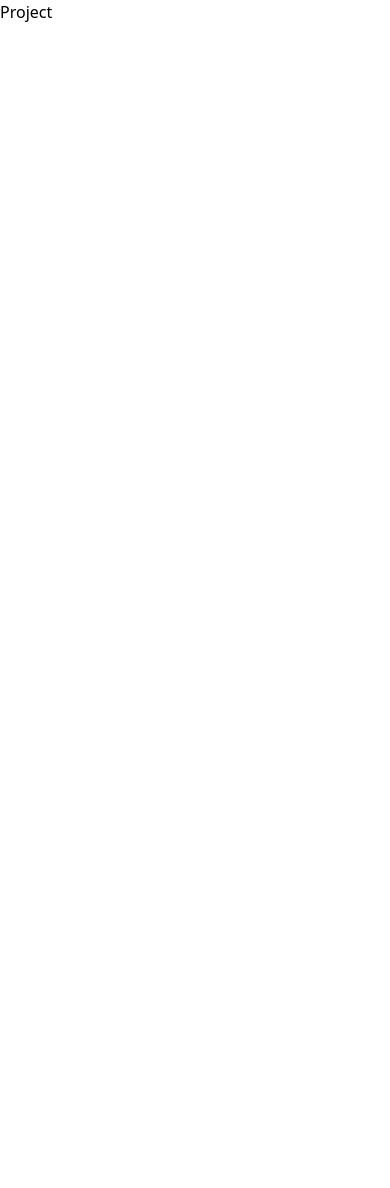
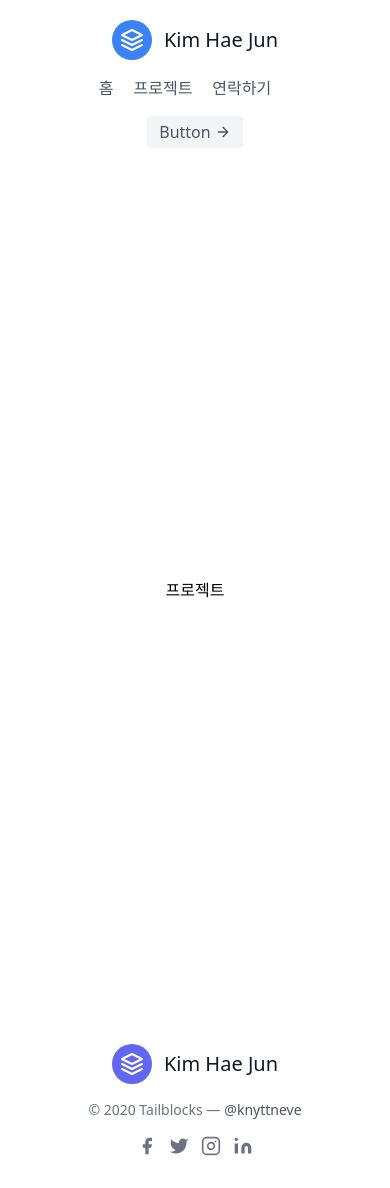
Before and after one commit to Dankimhaejun/next-haejun-portfolio, a Next.js app: page /projects in a window 390 px wide. Before the commit the page ends 844 px from the top, so only its background shows below. Built offline with nearby package versions, Linux system fonts and the light colour scheme.

Commit message:
feat - Add link

```diff
--- a/src/components/footer.tsx
+++ b/src/components/footer.tsx
@@ -1,9 +1,14 @@
+import Link from 'next/link'
+
 export default function Footer() {
   return (
     <>
       <footer className="text-gray-600 body-font">
         <div className="container px-5 py-8 mx-auto flex items-center sm:flex-row flex-col">
-          <a className="flex title-font font-medium items-center md:justify-start justify-center text-gray-900">
+          <Link
+            href="/"
+            className="flex title-font font-medium items-center md:justify-start justify-center text-gray-900"
+          >
             <svg
               xmlns="http://www.w3.org/2000/svg"
               fill="none"
@@ -17,7 +22,7 @@ export default function Footer() {
               <path d="M12 2L2 7l10 5 10-5-10-5zM2 17l10 5 10-5M2 12l10 5 10-5"></path>
             </svg>
             <span className="ml-3 text-xl">Kim Hae Jun</span>
-          </a>
+          </Link>
           <p className="text-sm text-gray-500 sm:ml-4 sm:pl-4 sm:border-l-2 sm:border-gray-200 sm:py-2 sm:mt-0 mt-4">
             © 2020 Tailblocks —
             <a
--- a/src/components/header.tsx
+++ b/src/components/header.tsx
@@ -1,9 +1,14 @@
+import Link from 'next/link'
+
 export default function Header() {
   return (
     <>
       <header className="text-gray-600 body-font">
         <div className="container mx-auto flex flex-wrap p-5 flex-col md:flex-row items-center">
-          <a className="flex title-font font-medium items-center text-gray-900 mb-4 md:mb-0">
+          <Link
+            href="/"
+            className="flex title-font font-medium items-center text-gray-900 mb-4 md:mb-0"
+          >
             <svg
               xmlns="http://www.w3.org/2000/svg"
               fill="none"
@@ -17,11 +22,20 @@ export default function Header() {
               <path d="M12 2L2 7l10 5 10-5-10-5zM2 17l10 5 10-5M2 12l10 5 10-5"></path>
             </svg>
             <span className="ml-3 text-xl">Kim Hae Jun</span>
-          </a>
+          </Link>
           <nav className="md:ml-auto flex flex-wrap items-center text-base justify-center">
-            <a className="mr-5 hover:text-gray-900">홈</a>
-            <a className="mr-5 hover:text-gray-900">프로젝트</a>
-            <a className="mr-5 hover:text-gray-900">연락하기</a>
+            <Link href="/" className="mr-5 hover:text-gray-900">
+              홈
+            </Link>
+            <Link href="/projects" className="mr-5 hover:text-gray-900">
+              프로젝트
+            </Link>
+            <Link
+              href="https://open.kakao.com/o/sHTTUh3f"
+              className="mr-5 hover:text-gray-900"
+            >
+              연락하기
+            </Link>
           </nav>
           <button className="inline-flex items-center bg-gray-100 border-0 py-1 px-3 focus:outline-none hover:bg-gray-200 rounded text-base mt-4 md:mt-0">
             Button
--- a/src/components/home/hero.tsx
+++ b/src/components/home/hero.tsx
@@ -1,3 +1,4 @@
+import Link from 'next/link'
 import Animation from './animation'
 
 export default function Hero() {
@@ -18,9 +19,12 @@ export default function Hero() {
           국가는 그 균형있는 개발과 이용을 위하여 필요한 계획을 수립한다.
         </p>
         <div className="flex justify-center">
-          <button className="inline-flex text-white bg-indigo-500 border-0 py-2 px-6 focus:outline-none hover:bg-indigo-600 rounded text-lg">
+          <Link
+            href="/projects"
+            className="inline-flex text-white bg-indigo-500 border-0 py-2 px-6 focus:outline-none hover:bg-indigo-600 rounded text-lg"
+          >
             프로젝트 보러가기
-          </button>
+          </Link>
         </div>
       </div>
       <div className="lg:max-w-lg lg:w-full md:w-1/2 w-5/6">
--- a/src/components/layout.tsx
+++ b/src/components/layout.tsx
@@ -1,3 +1,4 @@
+import Head from 'next/head'
 import Footer from './footer'
 import Header from './header'
 
@@ -8,6 +9,12 @@ type LayoutProps = {
 export default function Layout({ children }: LayoutProps) {
   return (
     <>
+      <Head>
+        <title>Kim Hae Jun 포트폴리오</title>
+        <meta name="description" content="포트폴리오" />
+        <meta name="viewport" content="width=device-width, initial-scale=1" />
+        <link rel="icon" href="/favicon.ico" />
+      </Head>
       <Header />
       <div>{children}</div>
       <Footer />
--- a/src/pages/projects.tsx
+++ b/src/pages/projects.tsx
@@ -1,7 +1,20 @@
+import Layout from '@/components/layout'
+import Head from 'next/head'
+
 export default function Projects() {
   return (
-    <>
-      <h1>Project</h1>
-    </>
+    <Layout>
+      <Head>
+        <title>Kim Hae Jun 포트폴리오</title>
+        <meta name="description" content="포트폴리오" />
+        <meta name="viewport" content="width=device-width, initial-scale=1" />
+        <link rel="icon" href="/favicon.ico" />
+      </Head>
+      <section className="flex min-h-screen flex-col items-center justify-center body-font">
+        <div className="container mx-auto flex px-5 py-24 md:flex-row flex-col items-center">
+          프로젝트
+        </div>
+      </section>
+    </Layout>
   )
 }
```
